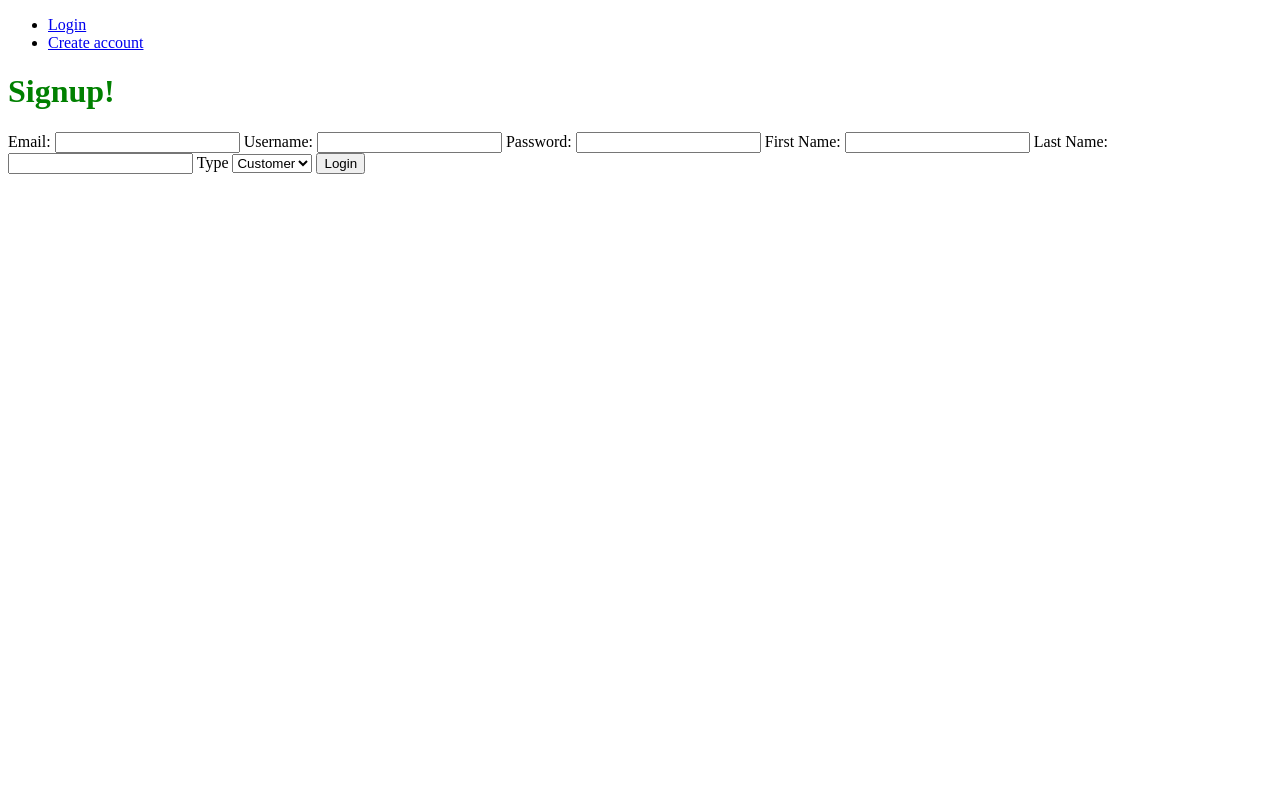
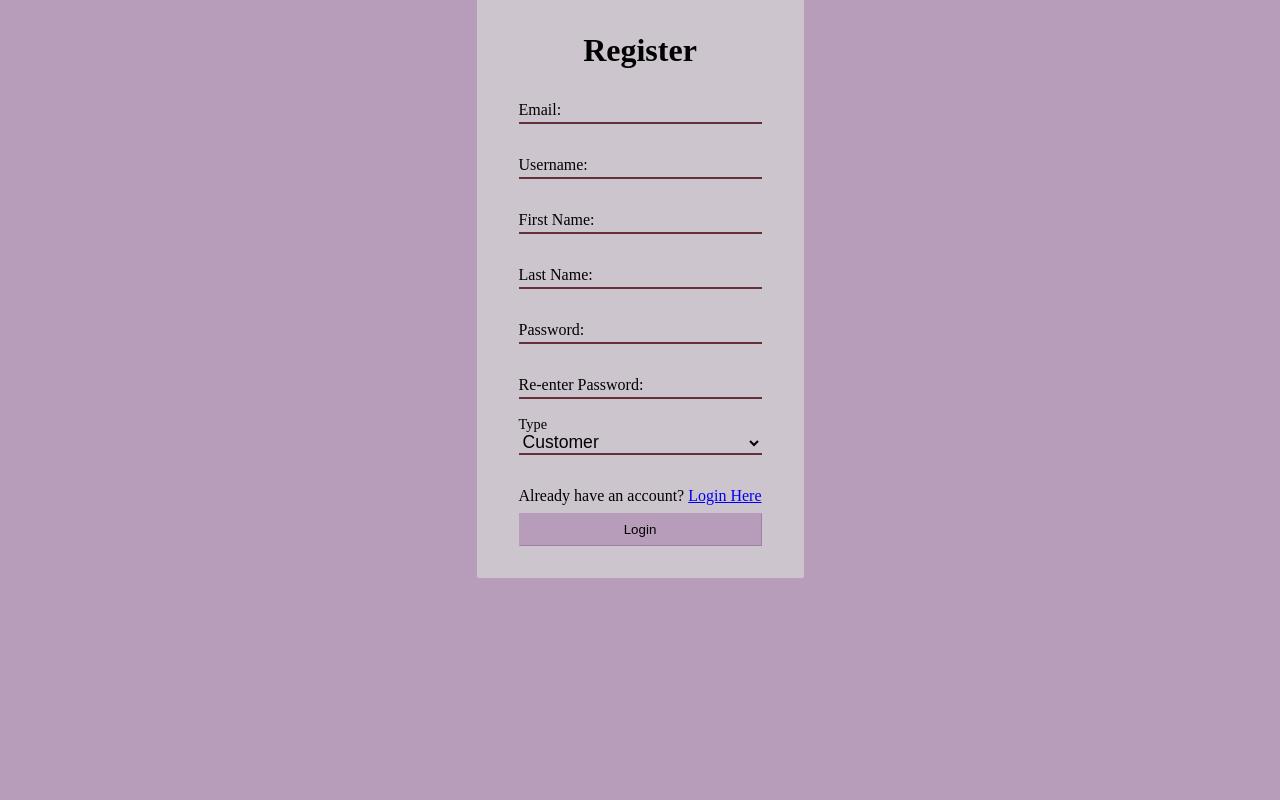
Before and after one commit to emott13/CSET_Final_Spring2025, a Flask app: page /register in a window 1280 px wide. Run offline with Flask 3, Linux system fonts and the light colour scheme; parts of the project's set-up code (start-up, migrations or seed data) failed here and were passed over.

Commit message:
added styling to register.html

```diff
--- a/static/styles/base.css
+++ b/static/styles/base.css
@@ -13,6 +13,7 @@
     --color-dark-purple: hsl(294, 18%, 57%);
     --color-white: #cdc5ce;
     --color-error-red: #D32F2F;
+    --color-success-green: green;
     --color-blue: #197bff;
     --font-main: 'Lexend Deca'
 }
--- a/static/styles/styles.css
+++ b/static/styles/styles.css
@@ -7,6 +7,11 @@ h1 {
 
 .error {
     color: var(--color-error-red);
+    margin-bottom: 20px;
+}
+
+.success {
+    color: var(--color-success-green)
 }
 
 .btn {
@@ -22,6 +27,14 @@ h1 {
 
 .btn:hover {
     background-color: var(--color-dark-purple);
+}
+
+.full-width {
+    width: 100%;
+}
+
+.space {
+    margin: 0 10px;
 }
 
 .input-row {
@@ -42,14 +55,13 @@ h1 {
 .fancy-input {
     display: flex;
     position: relative;
-    width: 100%;
     margin-bottom: 2rem;
 }
 
-.fancy-input input {
+.fancy-input input,
+.fancy-input select {
     z-index: 1;
     font-size: 1.1rem;
-    width: 100%;
     border: none;
     border-bottom: 2px solid var(--color-purple-red);
     background-color: transparent;
@@ -69,7 +81,8 @@ h1 {
 }
 
 .fancy-input input:focus + label,
-.fancy-input input:not(:placeholder-shown) + label {
+.fancy-input input:not(:placeholder-shown) + label,
+.label-shown {
     font-size: 90%;
     top: -15px;
 }
@@ -79,8 +92,8 @@ h1 {
 }
 
 
-/* ----------------- */
-/* -- LOGIN START -- */
+/* -------------------------- */
+/* -- LOGIN / SIGNUP START -- */
 
 .login-h1 {
     margin-bottom: 2rem;
@@ -90,7 +103,7 @@ h1 {
     display: flex;
     flex-direction: column;
     align-items: center;
-    height: 100vh;
+    min-height: 100vh;
     background-color: var(--color-purple);
 }
 
@@ -112,5 +125,5 @@ h1 {
     margin-bottom: .5rem;
 }
 
-/* -- LOGIN END -- */
-/* --------------- */
+/* -- LOGIN / SIGNUP END -- */
+/* ------------------------ */
--- a/templates/register.html
+++ b/templates/register.html
@@ -4,19 +4,18 @@
     <meta charset="UTF-8">
     <meta name="viewport" content="width=device-width, initial-scale=1.0">
     <title>Signup</title>
-    <style>
-        h1 { color: green; }
-        .error { color: red; }
-    </style>
+    <link rel="stylesheet" href="static/styles/styles.css">
 </head>
 <body>
-    <nav>
+    <!-- <nav>
         <ul>
             <li><a href="/login">Login</a></li>
             <li><a href="/signup">Create account</a></li>
         </ul>
-    </nav>
-    <h1>Signup!</h1>
+    </nav> -->
+    <section class="login-container">
+        <div class="login-inner">
+            <h1 class="login-h1">Register</h1>
 
             {% if error %}
                 <p class="error">{{ error }}</p>
@@ -27,23 +26,57 @@
                 {% endautoescape %}
             {% endif %}
 
-    <form action="/register" method="post">
+            <form class="login-form space" action="/register" method="post">
+                <div class="input-row">
+                    <div class="fancy-input full-width">
+                        <input class="full-width" type="text" name="email" placeholder="" required />
                         <label for="email">Email:</label>
-        <input type="text" name="email" required />
+                    </div>
+                </div>
+                <div class="input-row">
+                    <div class="fancy-input full-width">
+                        <input class="full-width" type="text" name="username" placeholder="" required />
                         <label for="username">Username:</label>
-        <input type="text" name="username" required />
+                    </div>
+                </div>
+                <div class="input-row">
+                    <div class="fancy-input full-width">
+                        <input class="full-width" type="text" name="first_name" placeholder="" required />
+                        <label for="first_name">First Name:</label>
+                    </div>
+                </div>
+                <div class="input-row">
+                    <div class="fancy-input full-width">
+                        <input class="full-width" type="text" name="last_name" placeholder="" required />
+                        <label for="last_name">Last Name:</label>
+                    </div>
+                </div>
+                <div class="input-row">
+                    <div class="fancy-input full-width">
+                        <input class="full-width" type="password" name="password" placeholder="" required />
                         <label for="password">Password:</label>
-        <input type="password" name="password" required />
-        <label for="first_name">First Name:</label>
-        <input type="text" name="first_name" required />
-        <label for="last_name">Last Name:</label>
-        <input type="text" name="last_name" required />
-        <label for="type">Type</label>
-        <select for="type" name="type">
+                    </div>
+                </div>
+                <div class="input-row">
+                    <div class="fancy-input full-width">
+                        <input class="full-width" type="password" name="re-password" placeholder="" required />
+                        <label for="re-password">Re-enter Password:</label>
+                    </div>
+                </div>
+                <div class="input-row">
+                    <div class="fancy-input full-width">
+                        <select class="full-width" for="type" name="type">
                             <option value="customer" selected>Customer</option>
                             <option value="vendor">Vendor</option>
                         </select>
-        <button type="submit">Login</button>
+                        <input class="full-width" style="display: none">
+                        <label class="label-shown" for="type">Type</label>
+                    </div>
+                </div>
+                <p class="to-register">Already have an account? <a href="{{url_for('login.login')}}">Login Here</a></p>
+                <button class="btn" type="submit">Login</button>
             </form>
+        </div>
+    </section>
 </body>
 </html>
```
Also changed, not shown: templates/login.html (+5 -5 lines). Lines whose indentation alone changed are shown as unchanged.
